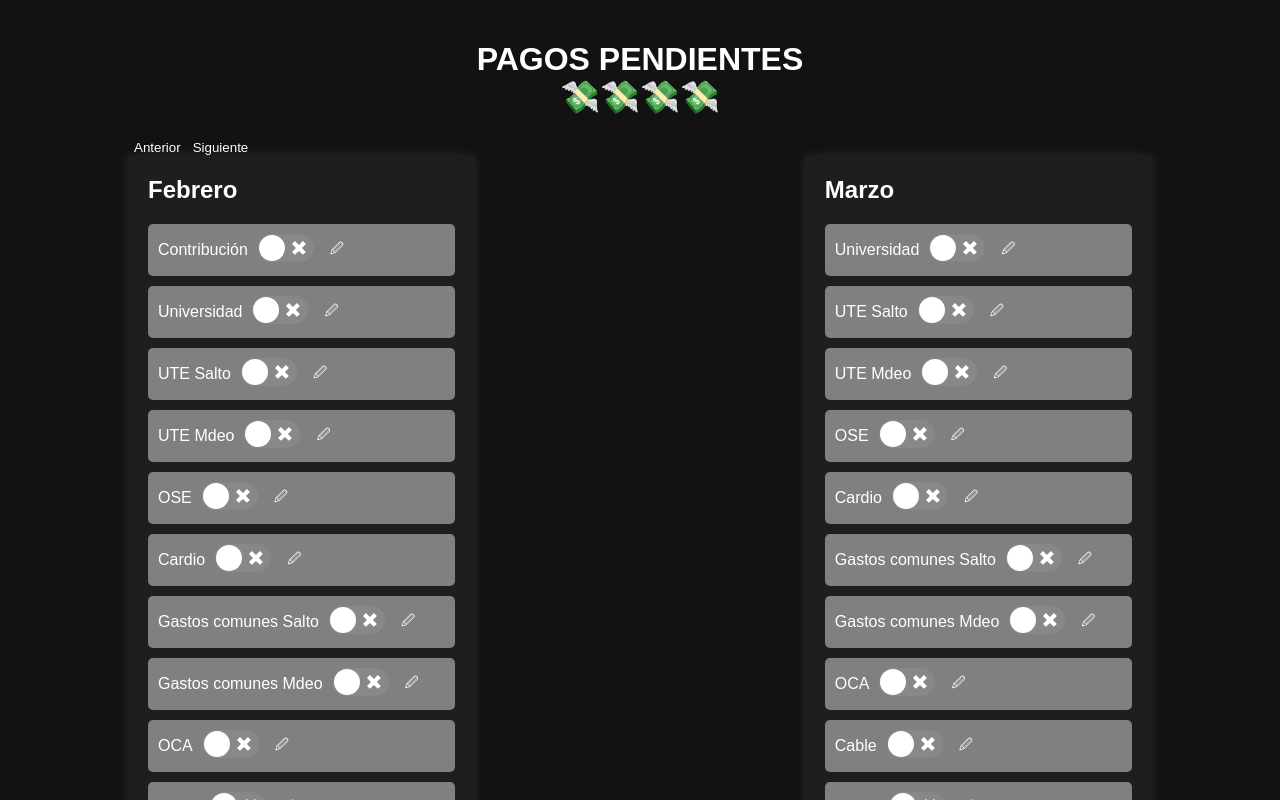
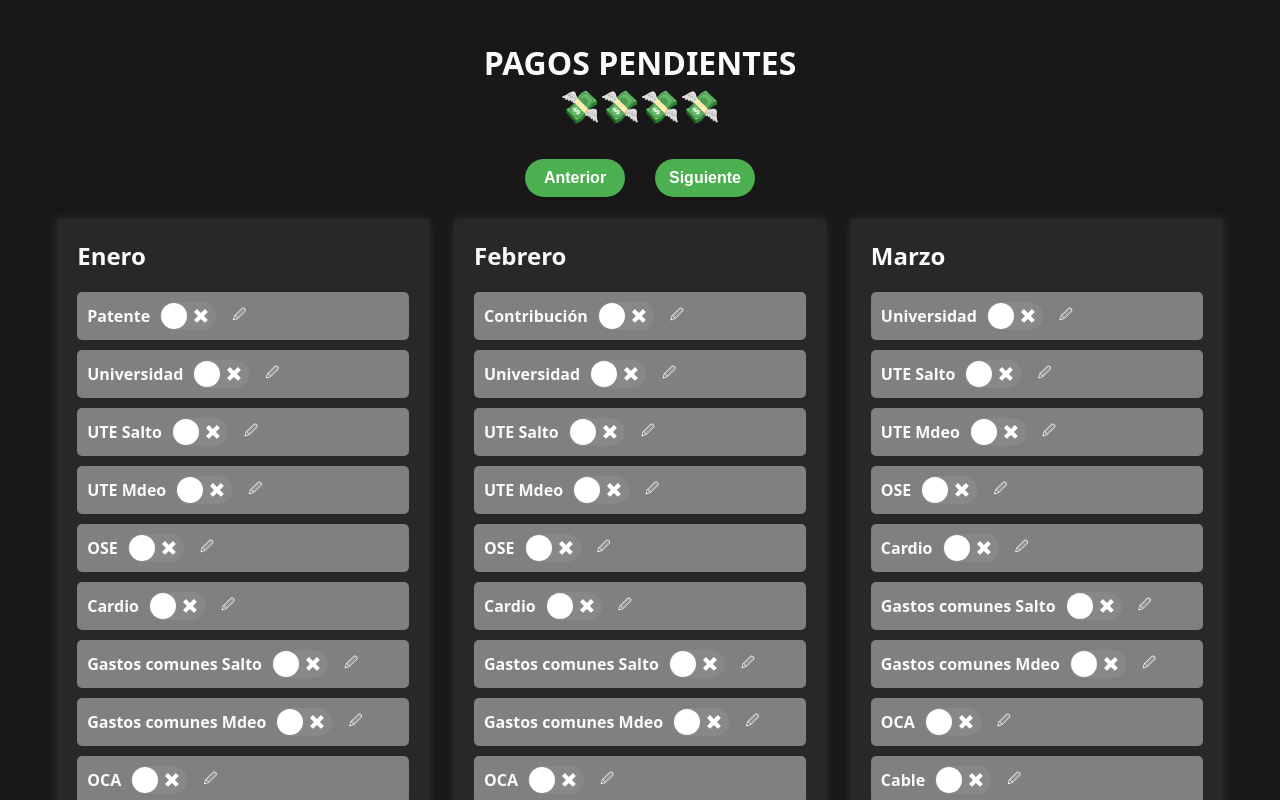
Before and after one commit to Sagthy/appPagos, a React (Vite) app: page / in a window 1280 px wide. Shown: the top 800 px of the page. Built offline with nearby package versions, Linux system fonts and the light colour scheme.

Commit message:
add separo componentes y arreglo errores

```diff
--- a/src/App.jsx
+++ b/src/App.jsx
@@ -1,8 +1,6 @@
-import { useState, useEffect, useRef } from 'react';
-import Switch from 'react-switch';
-import DatePicker from 'react-datepicker';
+import { useState } from 'react';
 import "react-datepicker/dist/react-datepicker.css";
-
+import { Mes } from './components/Mes';
 
 const meses = ['Enero', 'Febrero', 'Marzo', 'Abril', 'Mayo', 'Junio', 'Julio', 'Agosto', 'Septiembre', 'Octubre', 'Noviembre', 'Diciembre'];
 
@@ -89,105 +87,12 @@
     }
 ];
 
-const calculateDateDifference = (startDate) => {
-    const now = new Date();
-    const start = new Date(startDate);
-    const diffTime = start - now; // removed Math.abs
-    const diffDays = Math.ceil(diffTime / (1000 * 60 * 60 * 24));
-    return diffDays;
-};
-
-const Pago = ({ pago }) => {
-    const [checked, setChecked] = useState(false);
-    const [startDate, setStartDate] = useState(null);
-    const [openDatePicker, setOpenDatePicker] = useState(false);
-    const wrapperRef = useRef(null);
-
-    const handleChange = (checked) => {
-        setChecked(checked);
-        if (checked) {
-            setStartDate(null);
-        }
-    };
-
-    const handleDateChange = (date) => {
-        setStartDate(date);
-        setOpenDatePicker(false);
-    };
-
-    const dateDifference = calculateDateDifference(startDate);
-
-    let itemStyle = {};
-    if (checked) {
-        itemStyle.backgroundColor = 'green';
-    } else if (!startDate || dateDifference > 3) {
-        itemStyle.backgroundColor = 'gray';
-    } else if (dateDifference <= 0) {
-        itemStyle.backgroundColor = 'red';
-    } else if (dateDifference <= 3) {
-        itemStyle.backgroundColor = 'orange';
-    }
-
-    useEffect(() => {
-        function handleClickOutside(event) {
-            if (wrapperRef.current && !wrapperRef.current.contains(event.target)) {
-                setOpenDatePicker(false);
-            }
-        }
-
-        document.addEventListener("mousedown", handleClickOutside);
-        return () => {
-            document.removeEventListener("mousedown", handleClickOutside);
-        };
-    }, [wrapperRef]);
-
-    return (
-        <li style={itemStyle}>
-            {pago.nombre}
-            <div className="switch-wrapper">
-                <Switch onChange={handleChange} checked={checked} />
-            </div>
-            <div style={{position: 'relative'}}>
-                <button onClick={() => setOpenDatePicker(!openDatePicker)}>🖉</button>
-                {openDatePicker && (
-                    <div ref={wrapperRef} style={{position: 'absolute'}}>
-                        <DatePicker
-                            selected={startDate}
-                            onChange={handleDateChange}
-                            open={openDatePicker}
-                            onCalendarClose={() => setOpenDatePicker(false)}
-                            onCalendarOpen={() => setOpenDatePicker(true)}
-                            customInput={<div />}
-                        />
-                    </div>
-                )}
-            </div>
-            {!checked && startDate && <span>{startDate.toLocaleDateString()}</span>}
-        </li>
-    );
-};
-
-const Mes = ({ mes, pagos }) => {
-    return (
-        <div className='mes'>
-            <h2>{mes}</h2>
-            <ul>
-                {pagos.map((pago, index) => (
-                    (pago.mensual || pago.meses?.includes(mes)) && (
-                        <Pago key={index} pago={pago} />
-                    )
-                ))}
-            </ul>
-        </div>
-    );
-};
-
 const App = () => {
-    const [indiceInicio, setIndiceInicio] = useState(new Date().getMonth());
+    const [indiceInicio, setIndiceInicio] = useState(new Date().getMonth() - 1 < 0 ? 0 : new Date().getMonth() - 1);
 
     const mostrarMeses = () => {
-        return meses.slice(indiceInicio, indiceInicio + 3).map((mes, index) => (
-            <Mes key={index} mes={mes} pagos={pagosConst} />
+        return meses.slice(indiceInicio, indiceInicio + 3).map((mes) => (
+            <Mes key={mes} mes={mes} pagos={pagosConst} />
         ));
     };
 
@@ -203,16 +108,26 @@
         }
     };
 
+    const handleResetClick = () => {
+        localStorage.clear();
+        window.location.reload();
+    };
+
     return (
         <main>
             <h1>PAGOS PENDIENTES
                 <br />💸💸💸💸<br />
             </h1>
-            <button onClick={handlePreviousClick}>Anterior</button>
-            <button onClick={handleNextClick}>Siguiente</button>
+            <div className="buttonContainer">
+                <button className="myButton" onClick={handlePreviousClick}>Anterior</button>
+                <button className="myButton" onClick={handleNextClick}>Siguiente</button>
+            </div>
             <section className='mesesYPagos'>
                 {mostrarMeses()}
             </section>
+            <div className="buttonContainer">
+                <button className="myButton-reset" onClick={handleResetClick}>Reset</button>
+            </div>
         </main>
     );
 };
--- a/src/components/Mes.jsx
+++ b/src/components/Mes.jsx
@@ -1,18 +1,16 @@
-import Pago from './Pago';
+import { Pago } from './Pago';
 
-export const Mes = ({ mes, pagos }) => {
+export function Mes ({ mes, pagos }) {
     return (
         <div className='mes'>
             <h2>{mes}</h2>
             <ul>
-                {pagos.map((pago, index) => (
+                {pagos.map((pago) => (
                     (pago.mensual || pago.meses?.includes(mes)) && (
-                        <Pago key={index} pago={pago} />
+                        <Pago key={pago.nombre} pago={pago} mes={mes} />
                     )
                 ))}
             </ul>
         </div>
     );
-};
-
-export default Mes;
+}
--- a/src/components/Pago.jsx
+++ b/src/components/Pago.jsx
@@ -1,14 +1,17 @@
 import { useState, useEffect, useRef } from 'react';
 import { calculateDateDifference } from '../utils/dateUtils';
+import Switch from 'react-switch';
+import DatePicker from 'react-datepicker';
 
-export const Pago = ({ pago }) => {
-    const [checked, setChecked] = useState(false);
-    const [startDate, setStartDate] = useState(null);
+export function Pago ({ pago, mes }) {
+    const [checked, setChecked] = useState(localStorage.getItem(`checked-${mes}-${pago.nombre}`) === 'true');
+    const [startDate, setStartDate] = useState(localStorage.getItem(`startDate-${mes}-${pago.nombre}`) ? new Date(localStorage.getItem(`startDate-${mes}-${pago.nombre}`)) : null);
     const [openDatePicker, setOpenDatePicker] = useState(false);
     const wrapperRef = useRef(null);
 
     const handleChange = (checked) => {
         setChecked(checked);
+        localStorage.setItem(`checked-${mes}-${pago.nombre}`, checked);
         if (checked) {
             setStartDate(null);
         }
@@ -16,6 +19,7 @@
 
     const handleDateChange = (date) => {
         setStartDate(date);
+        localStorage.setItem(`startDate-${mes}-${pago.nombre}`, date.toISOString());
         setOpenDatePicker(false);
     };
 
@@ -47,26 +51,29 @@
 
     return (
         <li style={itemStyle}>
+            <span>
                 {pago.nombre}
                 <div className="switch-wrapper">
                     <Switch onChange={handleChange} checked={checked} />
                 </div>
-            <div style={{position: 'relative'}}> {/* Contenedor agregado */}
+                <div style={{ position: 'relative' }}>
                     <button onClick={() => setOpenDatePicker(!openDatePicker)}>🖉</button>
                     {openDatePicker && (
-                    <div ref={wrapperRef} style={{position: 'absolute'}}> {/* Posición absoluta agregada */}
+                        <div ref={wrapperRef} style={{ position: 'absolute' }}>
                             <DatePicker
                                 selected={startDate}
                                 onChange={handleDateChange}
                                 open={openDatePicker}
                                 onCalendarClose={() => setOpenDatePicker(false)}
                                 onCalendarOpen={() => setOpenDatePicker(true)}
-                            customInput={<div />} // Aquí está el cambio
+                                customInput={<div />}
                             />
                         </div>
                     )}
                 </div>
+
+            </span>
             {!checked && startDate && <span>{startDate.toLocaleDateString()}</span>}
         </li>
     );
-};
+}
--- a/src/index.css
+++ b/src/index.css
@@ -1,39 +1,41 @@
+/* Usamos una fuente system ui */
 body {
-  font-family: Arial, sans-serif;
-  background-color: #121212;
-  color: #FFFFFF;
+  font-weight: bold;
+  font-family: 'system-ui', sans-serif;
+  background-color: #181818;
+  color: #FAFAFA;
   margin: 0;
   padding: 0;
 }
 
 main {
-  width: 80%;
   margin: 0 auto;
   padding: 20px;
 }
 
 h1 {
   text-align: center;
-  color: #FFFFFF;
+  color: #FAFAFA;
 }
 
 .mesesYPagos {
   display: flex;
   flex-wrap: wrap;
-  justify-content: space-between;
+  justify-content: center;
 }
 
 .mes {
   flex: 0 0 30%;
-  background-color: #1E1E1E;
-  margin-bottom: 20px;
+  background-color: #282828;
+  margin: 1%;
   padding: 20px;
-  box-shadow: 0px 0px 10px 0px rgba(255,255,255,0.1);
+  box-shadow: 0px 0px 10px 0px rgba(255, 255, 255, 0.1);
+  box-sizing: border-box;
 }
 
 .mes h2 {
   margin-top: 0;
-  color: #FFFFFF;
+  color: #FAFAFA;
 }
 
 .mes ul {
@@ -42,24 +44,27 @@
 }
 
 
-.mes ul li:last-child {
-  margin-bottom: 0;
-}
-
 .mes ul li {
   padding: 10px;
   margin-bottom: 10px;
   border-radius: 5px;
-  color: #FFFFFF;
-  display: flex; /* Hace que el contenido de li sea un contenedor flex */
-  align-items: center; /* Centra los elementos verticalmente */
+  color: #FAFAFA;
+  display: flex;
+  align-items: center;
 }
 
-.mes ul li span {
-  margin-right: auto; /* Empuja los elementos restantes hacia la derecha */
+li span {
+  display: flex;
+  align-items: center;
 }
 
-.mes ul li button, .mes ul li .switch-wrapper {
+.switch-wrapper {
+  display: flex;
+  align-items: center;
+}
+
+.mes ul li button,
+.mes ul li .switch-wrapper {
   margin-left: 10px;
 }
 
@@ -67,9 +72,68 @@
   background: none;
   border: none;
   cursor: pointer;
-  color: #FFFFFF;
+  color: #FAFAFA;
 }
 
 button:focus {
-  outline: 2px solid #FFFFFF; /* Añade un contorno visible al foco para mejorar la accesibilidad */
+  outline: 2px solid #FAFAFA;
 }
+
+.buttonContainer {
+  display: flex;
+  justify-content: center;
+  gap: 10px;
+}
+
+
+.myButton {
+  font-weight: bold;
+  margin: 10px;
+  padding: 10px;
+  background-color: #4CAF50;
+  /* Green */
+  border: none;
+  color: white;
+  text-align: center;
+  display: inline-block;
+  font-size: 16px;
+  cursor: pointer;
+  border-radius: 25px;
+  width: 100px;
+}
+
+.myButton-reset {
+  background-color: black;
+  color: white;
+  border: 2px solid white;
+  padding: 10px 20px;
+  text-align: center;
+  text-decoration: none;
+  display: inline-block;
+  font-size: 16px;
+  margin: 20px 10px;
+  cursor: pointer;
+  transition: 0.3s;
+  border-radius: 12px;
+}
+
+.myButton-reset:hover {
+  box-shadow: 0 0 5px #ff0000, 0 0 7px #ff1a1a, 0 0 9px #ff3333, 0 0 11px #ff4d4d;
+}
+
+.myButton:hover {
+  background-color: #327036;
+}
+
+button {
+  background: none;
+  border: none;
+  cursor: pointer;
+  color: #FAFAFA;
+  display: flex;
+  /* Añade esta línea */
+  align-items: center;
+  /* Añade esta línea */
+  justify-content: center;
+  /* Añade esta línea */
+}
--- /dev/null
+++ b/src/utils/dateUtils.js
@@ -0,0 +1,7 @@
+export const calculateDateDifference = (startDate) => {
+    const now = new Date();
+    const start = new Date(startDate);
+    const diffTime = start - now; // removed Math.abs
+    const diffDays = Math.ceil(diffTime / (1000 * 60 * 60 * 24));
+    return diffDays;
+};
```
Also changed, not shown: 1 other file (tests, documents, lock files or other folders). Lines whose indentation alone changed are shown as unchanged.
